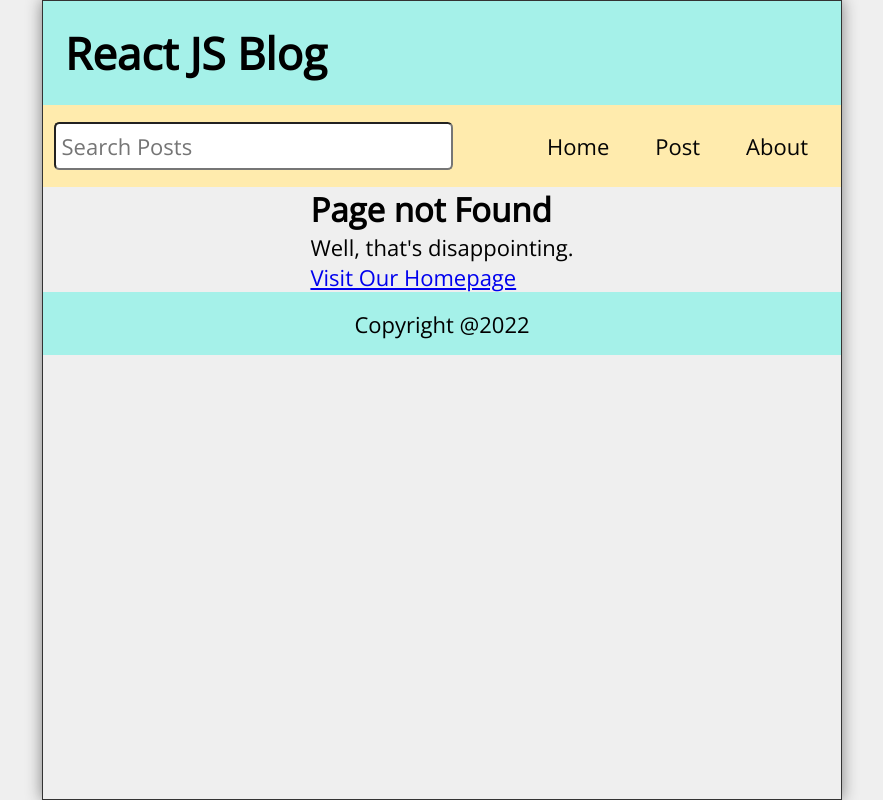
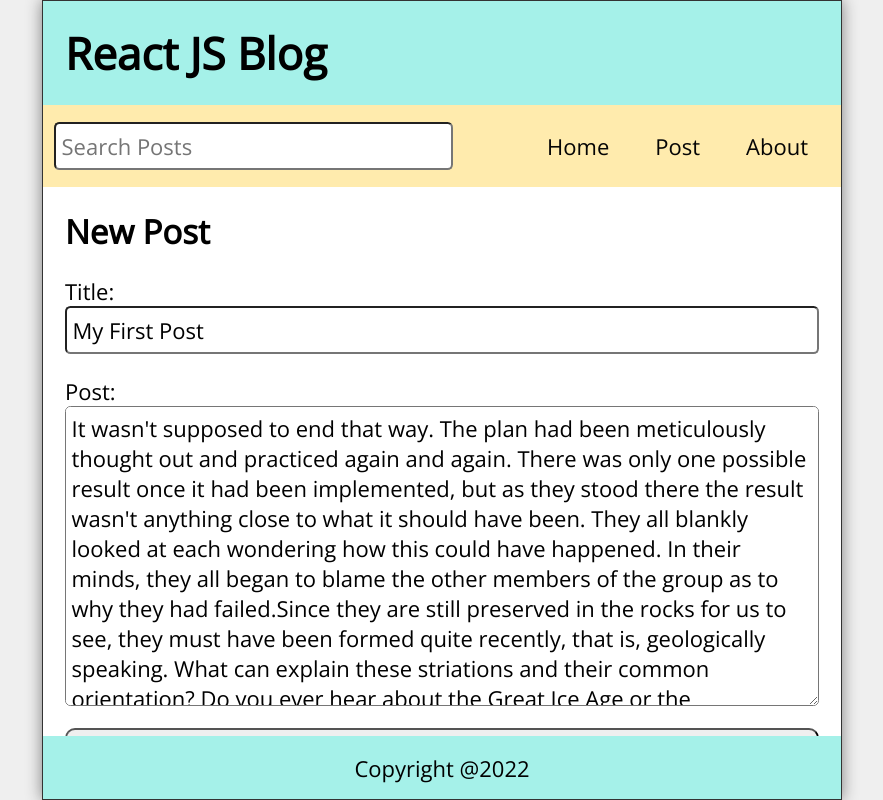
Before and after one commit to Vaidik1308/Blog-app, a React (Create React App) app: page /edit/1 in a window 1280 px wide. Before the commit this address had no page. Shown: the whole page, without its empty margins (198-1081 px from the left). Built offline with nearby package versions, Linux system fonts and the light colour scheme; data requests are answered from the project's data file.

Commit message:
added edit functionality to blog site.

```diff
--- a/data/db.json
+++ b/data/db.json
@@ -9,20 +9,20 @@
     {
       "id": 2,
       "title": "My 2nd Post",
-      "datetime": "July 01, 2021 11:17:36 AM",
-      "body": "It wasn't supposed to end that way. The plan had been meticulously thought out and practiced again and again. There was only one possible result once it had been implemented, but as they stood there the result wasn't anything close to what it should have been. They all blankly looked at each wondering how this could have happened. In their minds, they all began to blame the other members of the group as to why they had failed.Since they are still preserved in the rocks for us to see, they must have been formed quite recently, that is, geologically speaking. What can explain these striations and their common orientation? Did you ever hear about the Great Ice Age or the Pleistocene Epoch? Less than one million years ago, in fact, some 12,000 years ago, an ice sheet many thousands of feet thick rode over Burke Mountain in a southeastward direction. The many boulders frozen to the underside of the ice sheet tended to scratch the rocks over which they rode. The scratches or striations seen in the park rocks were caused by these attached boulders. The ice sheet also plucked and rounded Burke Mountain into the shape it possesses today."
+      "body": "It wasn't supposed to end that way. The plan had been meticulously thought out and practiced again and again. There was only one possible result once it had been implemented, but as they stood there the result wasn't anything close to what it should have been. They all blankly looked at each wondering how this could have happened. In their minds, they all began to blame the other members of the group as to why they had failed.Since they are still preserved in the rocks for us to see, they must have been formed quite recently, that is, geologically speaking. What can explain these striations and their common orientation? Did you ever hear about the Great Ice Age or the Pleistocene Epoch? Less than one million years ago, in fact, some 12,000 years ago, an ice sheet many thousands of feet thick rode over Burke Mountain in a southeastward direction. The many boulders frozen to the underside of the ice sheet tended to scratch the rocks over which they rode. The scratches or striations seen in the park rocks were caused by these attached boulders. The ice sheet also plucked and rounded Burke Mountain into the shape it possesses today.",
+      "datetime": "December 21, 2022 6:26:25 PM"
     },
     {
       "id": 3,
       "title": "My 3rd Post",
-      "datetime": "July 01, 2021 11:17:36 AM",
-      "body": "It wasn't supposed to end that way. The plan had been meticulously thought out and practiced again and again. There was only one possible result once it had been implemented, but as they stood there the result wasn't anything close to what it should have been. They all blankly looked at each wondering how this could have happened. In their minds, they all began to blame the other members of the group as to why they had failed.Since they are still preserved in the rocks for us to see, they must have been formed quite recently, that is, geologically speaking. What can explain these striations and their common orientation? Did you ever hear about the Great Ice Age or the Pleistocene Epoch? Less than one million years ago, in fact, some 12,000 years ago, an ice sheet many thousands of feet thick rode over Burke Mountain in a southeastward direction. The many boulders frozen to the underside of the ice sheet tended to scratch the rocks over which they rode. The scratches or striations seen in the park rocks were caused by these attached boulders. The ice sheet also plucked and rounded Burke Mountain into the shape it possesses today."
+      "body": "this is my third post and it is used to edit\n",
+      "datetime": "December 21, 2022 5:38:11 PM"
     },
     {
       "id": 4,
-      "title": "My Fourth Post",
-      "datetime": "July 01, 2021 11:17:36 AM",
-      "body": "It wasn't supposed to end that way. The plan had been meticulously thought out and practiced again and again. There was only one possible result once it had been implemented, but as they stood there the result wasn't anything close to what it should have been. They all blankly looked at each wondering how this could have happened. In their minds, they all began to blame the other members of the group as to why they had failed.Since they are still preserved in the rocks for us to see, they must have been formed quite recently, that is, geologically speaking. What can explain these striations and their common orientation? Did you ever hear about the Great Ice Age or the Pleistocene Epoch? Less than one million years ago, in fact, some 12,000 years ago, an ice sheet many thousands of feet thick rode over Burke Mountain in a southeastward direction. The many boulders frozen to the underside of the ice sheet tended to scratch the rocks over which they rode. The scratches or striations seen in the park rocks were caused by these attached boulders. The ice sheet also plucked and rounded Burke Mountain into the shape it possesses today."
+      "title": "My Fourth Post 4",
+      "body": "It wasn't supposed to end that way. The plan had been meticulously thought out and practiced again and again. There was only one possible result once it had been implemented, but as they stood there the result wasn't anything close to what it should have been. They all blankly looked at each wondering how this could have happened. In their minds, they all began to blame the other members of the group as to why they had failed.Since they are still preserved in the rocks for us to see, they must have been formed quite recently, that is, geologically speaking. What can explain these striations and their common orientation? Did you ever hear about the Great Ice Age or the Pleistocene Epoch? Less than one million years ago, in fact, some 12,000 years ago, an ice sheet many thousands of feet thick rode over Burke Mountain in a southeastward direction. The many boulders frozen to the underside of the ice sheet tended to scratch the rocks over which they rode. The scratches or striations seen in the park rocks were caused by these attached boulders. The ice sheet also plucked and rounded Burke Mountain into the shape it possesses today.",
+      "datetime": "December 21, 2022 5:42:45 PM"
     }
   ]
 }
--- a/src/App.js
+++ b/src/App.js
@@ -11,6 +11,7 @@
 import { useState, useEffect } from 'react';
 import {format} from 'date-fns';
 import api from './api/posts';
+import Edit from './Edit';
 
 
 function App() {
@@ -20,6 +21,8 @@
   const [postTitle,setPostTitle] = useState('');
   const [postBody, setPostBody] = useState('');
   const history = useNavigate();
+  const [editTitle,setEditTitle] = useState('');
+  const [editBody, setEditBody] = useState('');
 
   useEffect(() => {
     const fetchPost = async () => {
@@ -51,7 +54,6 @@
   },[search,posts]);
 
 
-  // const history = createBrowserHistory();
 
 
   // functions for add and delete a post
@@ -59,6 +61,7 @@
     try{
       await api.delete(`/posts/${id}`)
       const postList = posts.filter(post => post.id !== id)
+      alert(`post ${id} deleted`);
       setPosts(postList);
       history('/')
     }catch(err){
@@ -76,7 +79,8 @@
       body:postBody,
     }
     try{
-      const response = await api.post('/posts' , newPosts)
+      const response = await api.post('/posts' , newPosts);
+      console.log(response.data);
       const postList = [...posts,response.data];
       setPosts(postList);
       setPostBody('');
@@ -88,6 +92,27 @@
 
   }
 
+  const handleEdit = async (id) => {
+    const datetime = format(new Date(),'MMMM dd, yyyy pp');
+    const updatePost = {
+      id,
+      title:editTitle,
+      body:editBody,
+      datetime
+    }
+
+    try{
+      const response = await api.put(`/posts/${id}` , updatePost);
+      // console.log(response.data);
+      // console.log(id);
+      setPosts(posts.map((post) => (post.id) === id ? {...response.data} : post ));
+      setEditTitle('');
+      setEditBody('');
+      history('/');
+    }catch(err){
+      console.log(`ERROR: ${err.message}`);
+    }
+  }
 
   return (
     <div className="App">
@@ -116,7 +141,20 @@
               setPostBody={setPostBody}
               handleSubmit={handleSubmit}
 
-            />}/>
+            />}
+          />
+        <Route
+          path='/edit/:id'
+          element={<Edit
+              posts={posts}
+              editTitle={editTitle}
+              setEditTitle={setEditTitle}
+              editBody={editBody}
+              setEditBody={setEditBody}
+              handleEdit={handleEdit}
+
+            />}
+          />
         <Route path='/post/:id' element={<PostPage posts={posts} handleDelete={handleDelete} />}/>
         <Route path='/about' element={<About/>}/>
         <Route path='*' element={<Missing/>}/>
--- /dev/null
+++ b/src/Edit.js
@@ -0,0 +1,60 @@
+import React from 'react';
+import { useParams,Link } from 'react-router-dom';
+import { useEffect } from 'react';
+
+const Edit = ({
+    posts,editTitle,setEditTitle,editBody,setEditBody,handleEdit
+}) => {
+    const { id } = useParams();
+    const post = posts.find(post => (post.id).toString() === id);
+
+    useEffect(() => {
+        if(post){
+            setEditTitle(post.title);
+            setEditBody(post.body);
+        }
+
+    },[post,setEditTitle,setEditBody])
+  return (
+    <main className='NewPost'>
+      {editTitle &&
+        <>
+          <h2>New Post</h2>
+          <form className='newPostForm' onSubmit={(e) => e.preventDefault()}>
+              <label htmlFor="postTitle">Title:</label>
+              <input
+              type="text"
+              required
+              value={editTitle}
+              onChange={(e) => setEditTitle(e.target.value)}
+              id="postTitle"
+              />
+              <label htmlFor="postBody">Post:</label>
+              <textarea
+              value={editBody}
+              onChange={(e) => setEditBody(e.target.value)}
+              required
+              id="postBody"
+              cols="30"
+              rows="10">
+
+              </textarea>
+              <button onClick={() => handleEdit(post.id)} type='submit'>Submit</button>
+          </form>
+        </>
+      }
+      {!editTitle &&
+        <>
+          <h2>Page Not Found</h2>
+          <p>Well, that's disappointing.</p>
+          <p>
+            <Link to={'/'}> Visit Our HomePage</Link>
+          </p>
+        </>
+      }
+
+    </main>
+  )
+}
+
+export default Edit;
--- a/src/Post.js
+++ b/src/Post.js
@@ -9,7 +9,6 @@
             <h2>{post.title}</h2>
             <p className='postDate'>{post.datetime}</p>
         </Link>
-        <Link to="#"><p className='writerName'>Writer's name</p></Link>
         <p className='postBody'>
             {(post.body).length <= 25 ? post.body : `${(post.body).slice(0,25)}...`}
             <Link className='morePara' to={`/post/${post.id}`}>More</Link>
--- a/src/PostPage.js
+++ b/src/PostPage.js
@@ -17,7 +17,8 @@
             <h2>{`${post.title}`}</h2>
             <p className='postDate'>{`${post.datetime}`}</p>
             <p className='postBody'>{post.body}</p>
-            <button onClick={() => handleDelete(post.id)}>Delete Post</button>
+            <button className='deleteButton' onClick={() => handleDelete(post.id)}>Delete Post</button>
+            <Link to={`/edit/${post.id}`}><button className='editButton'>Edit Post</button></Link>
           </>
         }
 
--- a/src/index.css
+++ b/src/index.css
@@ -189,7 +189,7 @@
   padding: 0.25rem;
   border-radius: 0.25rem;
   margin-right: 0.25rem;
-  outline: none;
+  /* outline: none; */
 }
 
 .newPostForm textarea {
@@ -220,12 +220,13 @@
   background-color: #434242;
   color: #fff;
   cursor: pointer;
+  margin: 5px;
 }
 
 .PostPage button:hover{
-    background-color: #F3EFE0;
+    background-color: #A5F1E9;
     color: #434242;
-    border: #eee;
+    /* border: #eee; */
 }
 
 .statusMsg {
```
